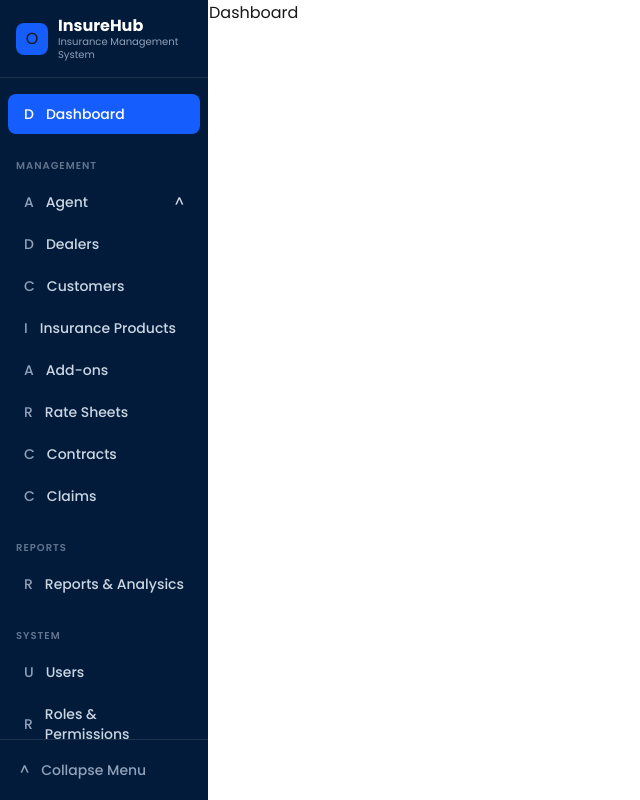
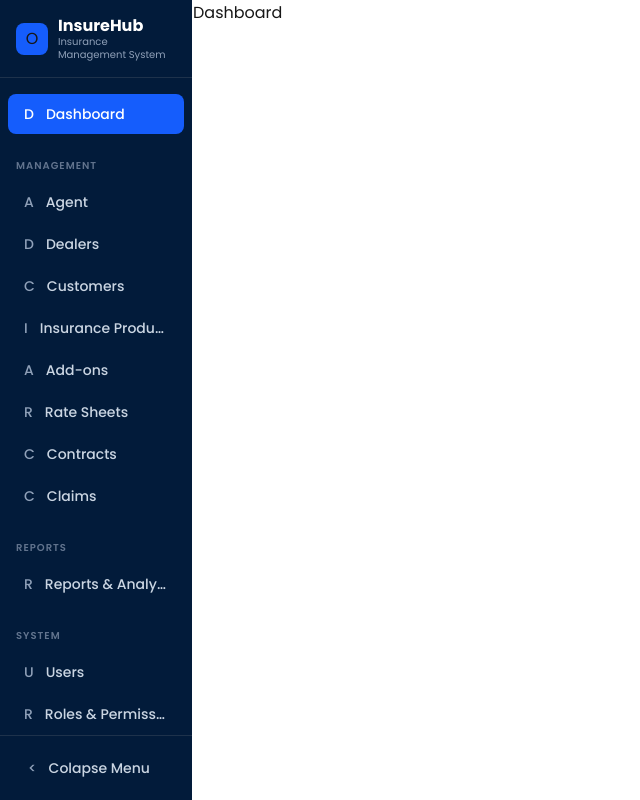
Before and after one commit to NevilChaudhari/InsureHub, a Next.js app: page / in a window 1280 px wide. Shown: the whole page, without its empty margins (0-640 px from the left). Built offline with nearby package versions, Linux system fonts and the light colour scheme.

Commit message:
fixed sidebar

```diff
--- a/app/(Admin)/page.tsx
+++ b/app/(Admin)/page.tsx
@@ -14,7 +14,7 @@ import RolesPermissions from "./RolesPermissions/page";
 import Settings from "./Settings/page";
 import AuditLogs from "./AuditLogs/page";
 
-type pageId = "dashboard" | "agents" | "dealers" | "customers" | "insuranceproducts" | "addons" | "ratesheets" | "contracts" | "claims"| "reports&analytics" | "users"| "roles&permissions"| "settings"| "auditlogs";
+type pageId = "dashboard" | "agents" | "dealers" | "customers" | "insuranceproducts" | "addons" | "ratesheets" | "contracts" | "claims" | "reports&analytics" | "users" | "roles&permissions" | "settings" | "auditlogs";
 
 export default function MainLayout() {
     const [currentPage, setCurrentPage] = useState<pageId>("dashboard");
@@ -31,41 +31,41 @@ export default function MainLayout() {
             case "agents":
                 return <Agents />;
             case "dealers":
-                return <Dealers/>;
+                return <Dealers />;
             case "customers":
-                return <Customers/>;
+                return <Customers />;
             case "insuranceproducts":
-                return <InsuranceProducts/>;
+                return <InsuranceProducts />;
             case "addons":
-                return <AddOns/>
+                return <AddOns />
             case "ratesheets":
-                return <RateSheets/>
+                return <RateSheets />
             case "contracts":
-                return <Contracts/>
+                return <Contracts />
             case "claims":
-                return <Claims/>;
+                return <Claims />;
             case "reports&analytics":
-                return <ReportsAnalitics/>;
+                return <ReportsAnalitics />;
             case "users":
-                return <Users/>;
+                return <Users />;
             case "roles&permissions":
-                return <RolesPermissions/>;
+                return <RolesPermissions />;
             case "settings":
-                return <Settings/>;
+                return <Settings />;
             case "auditlogs":
-                return <AuditLogs/>;
+                return <AuditLogs />;
             default:
                 return <AdminDashboard />;
         }
     };
 
     return (
-        <div className="">
-            <div className={`fixed left-0 top-0 h-screen flex flex-col transition-all duration-300 z-40 bg-[#021B3A] border-right border-1px border-black
-                ${collapse ? "w-16" : "w-52"}
+        <div className="flex">
+            <div className={`left-0 top-0 h-screen flex flex-col transition-all duration-100 z-40 bg-[#021B3A] border-right border-1px border-black justify-center
+                ${collapse ? "w-[3vw] items-center" : "w-[15vw]"}
             `}>
                 <div className="flex items-center gap-2.5 px-4 py-4 border-b border-slate-700/60">
-                    <div className="flex-shrink-0 w-8 h-8 bg-blue-600 rounded-lg flex items-center justify-center">
+                    <div className="shrink-0 w-8 h-8 bg-blue-600 rounded-lg flex items-center justify-center">
                         O
                     </div>
                     {!collapse && (<div>
@@ -79,163 +79,84 @@ export default function MainLayout() {
                 </div>
 
                 <div className="flex-1 overflow-x-hidden overflow-y-auto py-4 px-2 space-y-0.5">
-                    <div
-                        onClick={() => {
-                            changeCurrentPage("dashboard");
-                        }}
-                        className="flex items-center gap-3 px-4 py-2.5 rounded-lg text-sm font-medium transition-all duration-200 cursor-pointer bg-blue-600 text-white"
-                    >
-                        <span className="flex-shrink-0 text-white">D</span>
-                        {!collapse && (<span>Dashboard</span>)}
+                    <div onClick={() => { changeCurrentPage("dashboard"); }} className="flex items-center gap-3 px-4 py-2.5 rounded-lg text-sm font-medium transition-all duration-200 cursor-pointer bg-blue-600 text-white" >
+                        <span className="shrink-0 text-white">D</span>
+                        {!collapse && (<span className="flex-1 min-w-0 text-left truncate">Dashboard</span>)}
                     </div>
-                    <div className={`
-                        ${collapse ? "border-t border-slate-700/50 my-3" : "pt-4 pb-1 px-2"}
-                        `}>
-                        {!collapse && (<span className="text-[10px] font-semibold text-slate-500 uppercase tracking-widest">
-                            Management
-                        </span>)}
+                    <div className={` ${collapse ? "border-t border-slate-700/50 my-3" : "pt-4 pb-1 px-2"} `}>
+                        {!collapse && (<span className="text-[10px] font-semibold text-slate-500 uppercase tracking-widest">Management</span>)}
                     </div>
-                    <div
-                        onClick={() => {
-                            changeCurrentPage("agents");
-                        }}
-                        className="flex items-center gap-3 px-4 py-2.5 w-full rounded-lg text-sm font-medium transition-all duration-200 cursor-pointer hover:bg-slate-700/50 hover:text-white text-slate-300"
-                    >
-                        <span className="flex-shrink-0 text-slate-400">A</span>
-                        {!collapse && (<span className="flex-1 text-left">Agent</span>)}
-                        {!collapse && (<span className="">^</span>)}
+                    <div onClick={() => { changeCurrentPage("agents"); }} className="flex items-center gap-3 px-4 py-2.5 w-full rounded-lg text-sm font-medium transition-all duration-200 cursor-pointer hover:bg-slate-700/50 hover:text-white text-slate-300" >
+                        <span className="shrink-0 text-slate-400">A</span>
+                        {!collapse && (<span className="flex-1 min-w-0 text-left truncate">Agent</span>)}
                     </div>
-                    <div
-                        onClick={() => {
-                            changeCurrentPage("dealers");
-                        }}
-                        className="flex items-center gap-3 px-4 py-2.5 w-full rounded-lg text-sm font-medium transition-all duration-200 cursor-pointer hover:bg-slate-700/50 hover:text-white text-slate-300"
-                    >
-                        <span className="flex-shrink-0 text-slate-400">D</span>
-                        {!collapse && (<span className="flex-1 text-left">Dealers</span>)}
+                    <div onClick={() => { changeCurrentPage("dealers"); }} className="flex items-center gap-3 px-4 py-2.5 w-full rounded-lg text-sm font-medium transition-all duration-200 cursor-pointer hover:bg-slate-700/50 hover:text-white text-slate-300" >
+                        <span className="shrink-0 text-slate-400">D</span>
+                        {!collapse && (<span className="flex-1 min-w-0 text-left truncate">Dealers</span>)}
                     </div>
-                    <div
-                        onClick={() => {
-                            changeCurrentPage("customers");
-                        }}
-                        className="flex items-center gap-3 px-4 py-2.5 w-full rounded-lg text-sm font-medium transition-all duration-200 cursor-pointer hover:bg-slate-700/50 hover:text-white text-slate-300"
-                    >
-                        <span className="flex-shrink-0 text-slate-400">C</span>
-                        {!collapse && (<span className="flex-1 text-left">Customers</span>)}
+                    <div onClick={() => { changeCurrentPage("customers"); }} className="flex items-center gap-3 px-4 py-2.5 w-full rounded-lg text-sm font-medium transition-all duration-200 cursor-pointer hover:bg-slate-700/50 hover:text-white text-slate-300" >
+                        <span className="shrink-0 text-slate-400">C</span>
+                        {!collapse && (<span className="flex-1 min-w-0 text-left truncate">Customers</span>)}
                     </div>
-                    <div
-                        onClick={() => {
-                            changeCurrentPage("insuranceproducts");
-                        }}
-                        className="flex items-center gap-3 px-4 py-2.5 w-full rounded-lg text-sm font-medium transition-all duration-200 cursor-pointer hover:bg-slate-700/50 hover:text-white text-slate-300"
-                    >
-                        <span className="flex-shrink-0 text-slate-400">I</span>
-                        {!collapse && (<span className="flex-1 text-left">Insurance Products</span>)}
+                    <div onClick={() => { changeCurrentPage("insuranceproducts"); }} className="flex items-center gap-3 px-4 py-2.5 w-full rounded-lg text-sm font-medium transition-all duration-200 cursor-pointer hover:bg-slate-700/50 hover:text-white text-slate-300" >
+                        <span className="shrink-0 text-slate-400">I</span>
+                        {!collapse && (<span className="flex-1 min-w-0 text-left truncate">Insurance Products</span>)}
                     </div>
-                    <div
-                        onClick={() => {
-                            changeCurrentPage("addons");
-                        }}
-                        className="flex items-center gap-3 px-4 py-2.5 w-full rounded-lg text-sm font-medium transition-all duration-200 cursor-pointer hover:bg-slate-700/50 hover:text-white text-slate-300"
-                    >
-                        <span className="flex-shrink-0 text-slate-400">A</span>
-                        {!collapse && (<span className="flex-1 text-left">Add-ons</span>)}
+                    <div onClick={() => { changeCurrentPage("addons"); }} className="flex items-center gap-3 px-4 py-2.5 w-full rounded-lg text-sm font-medium transition-all duration-200 cursor-pointer hover:bg-slate-700/50 hover:text-white text-slate-300" >
+                        <span className="shrink-0 text-slate-400">A</span>
+                        {!collapse && (<span className="flex-1 min-w-0 text-left truncate">Add-ons</span>)}
                     </div>
-                    <div
-                        onClick={() => {
-                            changeCurrentPage("ratesheets");
-                        }}
-                        className="flex items-center gap-3 px-4 py-2.5 w-full rounded-lg text-sm font-medium transition-all duration-200 cursor-pointer hover:bg-slate-700/50 hover:text-white text-slate-300"
-                    >
-                        <span className="flex-shrink-0 text-slate-400">R</span>
-                        {!collapse && (<span className="flex-1 text-left">Rate Sheets</span>)}
+                    <div onClick={() => { changeCurrentPage("ratesheets"); }} className="flex items-center gap-3 px-4 py-2.5 w-full rounded-lg text-sm font-medium transition-all duration-200 cursor-pointer hover:bg-slate-700/50 hover:text-white text-slate-300" >
+                        <span className="shrink-0 text-slate-400">R</span>
+                        {!collapse && (<span className="flex-1 min-w-0 text-left truncate">Rate Sheets</span>)}
                     </div>
-                    <div
-                        onClick={() => {
-                            changeCurrentPage("contracts");
-                        }}
-                        className="flex items-center gap-3 px-4 py-2.5 w-full rounded-lg text-sm font-medium transition-all duration-200 cursor-pointer hover:bg-slate-700/50 hover:text-white text-slate-300"
-                    >
-                        <span className="flex-shrink-0 text-slate-400">C</span>
-                        {!collapse && (<span className="flex-1 text-left">Contracts</span>)}
+                    <div onClick={() => { changeCurrentPage("contracts"); }} className="flex items-center gap-3 px-4 py-2.5 w-full rounded-lg text-sm font-medium transition-all duration-200 cursor-pointer hover:bg-slate-700/50 hover:text-white text-slate-300">
+                        <span className="shrink-0 text-slate-400">C</span>
+                        {!collapse && (<span className="flex-1 min-w-0 text-left truncate">Contracts</span>)}
                     </div>
-                    <div
-                        onClick={() => {
-                            changeCurrentPage("claims");
-                        }}
-                        className="flex items-center gap-3 px-4 py-2.5 w-full rounded-lg text-sm font-medium transition-all duration-200 cursor-pointer hover:bg-slate-700/50 hover:text-white text-slate-300"
-                    >
-                        <span className="flex-shrink-0 text-slate-400">C</span>
-                        {!collapse && (<span className="flex-1 text-left">Claims</span>)}
+                    <div onClick={() => { changeCurrentPage("claims"); }} className="flex items-center gap-3 px-4 py-2.5 w-full rounded-lg text-sm font-medium transition-all duration-200 cursor-pointer hover:bg-slate-700/50 hover:text-white text-slate-300" >
+                        <span className="shrink-0 text-slate-400">C</span>
+                        {!collapse && (<span className="flex-1 min-w-0 text-left truncate">Claims</span>)}
                     </div>
-                    <div className={`
-                        ${collapse ? "border-t border-slate-700/50 my-3" : "pt-4 pb-1 px-2"}
-                        `}>
-                        {!collapse && (<span className="text-[10px] font-semibold text-slate-500 uppercase tracking-widest">
-                            Reports
-                        </span>)}
+                    <div className={` ${collapse ? "border-t border-slate-700/50 my-3" : "pt-4 pb-1 px-2"} `}>
+                        {!collapse && (<span className="text-[10px] font-semibold text-slate-500 uppercase tracking-widest"> Reports </span>)}
                     </div>
-                    <div
-                        onClick={() => {
-                            changeCurrentPage("reports&analytics");
-                        }}
+                    <div onClick={() => { changeCurrentPage("reports&analytics"); }} className="flex items-center gap-3 px-4 py-2.5 rounded-lg text-sm font-medium transition-all duration-200 cursor-pointer text-slate-300 hover:bg-slate-700/50 hover:text-white">
+                        <span className="shrink-0 text-slate-400">R</span>
+                        {!collapse && (<span className="flex-1 min-w-0 text-left truncate">Reports & Analysics</span>)}
+                    </div>
+                    <div className={` ${collapse ? "border-t border-slate-700/50 my-3" : "pt-4 pb-1 px-2"} `}>
+                        {!collapse && (<span className="text-[10px] font-semibold text-slate-500 uppercase tracking-widest"> System </span>)}
+                    </div>
+                    <div onClick={() => { changeCurrentPage("users"); }} className="flex items-center gap-3 px-4 py-2.5 rounded-lg text-sm font-medium transition-all duration-200 cursor-pointer text-slate-300 hover:bg-slate-700/50 hover:text-white">
+                        <span className="shrink-0 text-slate-400">U</span>
+                        {!collapse && (<span className="flex-1 min-w-0 text-left truncate">Users</span>)}
+                    </div>
+                    <div onClick={() => { changeCurrentPage("roles&permissions"); }} className="flex items-center gap-3 px-4 py-2.5 rounded-lg text-sm font-medium transition-all duration-200 cursor-pointer text-slate-300 hover:bg-slate-700/50 hover:text-white">
+                        <span className="shrink-0 text-slate-400">R</span>
+                        {!collapse && (<span className="flex-1 min-w-0 text-left truncate">Roles & Permissions</span>)}
+                    </div>
+                    <div onClick={() => { changeCurrentPage("settings"); }} className="flex items-center gap-3 px-4 py-2.5 rounded-lg text-sm font-medium transition-all duration-200 cursor-pointer text-slate-300 hover:bg-slate-700/50 hover:text-white">
+                        <span className="shrink-0 text-slate-400">S</span>
+                        {!collapse && (<span className="flex-1 min-w-0 text-left truncate">Settings</span>)}
+                    </div>
+                    <div onClick={() => { changeCurrentPage("auditlogs"); }}
                         className="flex items-center gap-3 px-4 py-2.5 rounded-lg text-sm font-medium transition-all duration-200 cursor-pointer text-slate-300 hover:bg-slate-700/50 hover:text-white">
-                        <span className="flex-shrink-0 text-slate-400">R</span>
-                        {!collapse && (<span className="">Reports & Analysics</span>)}
-                    </div>
-                    <div className={`
-                        ${collapse ? "border-t border-slate-700/50 my-3" : "pt-4 pb-1 px-2"}
-                        `}>
-                        {!collapse && (<span className="text-[10px] font-semibold text-slate-500 uppercase tracking-widest">
-                            System
-                        </span>)}
-                    </div>
-                    <div
-                        onClick={() => {
-                            changeCurrentPage("users");
-                        }}
-                        className="flex items-center gap-3 px-4 py-2.5 rounded-lg text-sm font-medium transition-all duration-200 cursor-pointer text-slate-300 hover:bg-slate-700/50 hover:text-white">
-                        <span className="flex-shrink-0 text-slate-400">U</span>
-                        {!collapse && (<span className="">Users</span>)}
-                    </div>
-                    <div
-                        onClick={() => {
-                            changeCurrentPage("roles&permissions");
-                        }}
-                        className="flex items-center gap-3 px-4 py-2.5 rounded-lg text-sm font-medium transition-all duration-200 cursor-pointer text-slate-300 hover:bg-slate-700/50 hover:text-white">
-                        <span className="flex-shrink-0 text-slate-400">R</span>
-                        {!collapse && (<span className="">Roles & Permissions</span>)}
-                    </div>
-                    <div
-                        onClick={() => {
-                            changeCurrentPage("settings");
-                        }}
-                        className="flex items-center gap-3 px-4 py-2.5 rounded-lg text-sm font-medium transition-all duration-200 cursor-pointer text-slate-300 hover:bg-slate-700/50 hover:text-white">
-                        <span className="flex-shrink-0 text-slate-400">S</span>
-                        {!collapse && (<span className="">Settings</span>)}
-                    </div>
-                    <div
-                        onClick={() => {
-                            changeCurrentPage("auditlogs");
-                        }}
-                        className="flex items-center gap-3 px-4 py-2.5 rounded-lg text-sm font-medium transition-all duration-200 cursor-pointer text-slate-300 hover:bg-slate-700/50 hover:text-white">
-                        <span className="flex-shrink-0 text-slate-400">A</span>
-                        {!collapse && (<span className="">Audit Logs</span>)}
+                        <span className="shrink-0 text-slate-400">A</span>
+                        {!collapse && (<span className="flex-1 min-w-0 text-left truncate">Audit Logs</span>)}
                     </div>
                 </div>
+
+                {/* Colapse Button */}
                 <div className="border-t border-slate-700/60 p-3">
-                    <div
-                        onClick={()=>{
-                            setCollapse(!collapse);
-                        }}
-                        className="flex items-center gap-3 px-2 py-2 rounded-lg text-sm font-medium transition-all text-slate-400 hover:bg-slate-700/50 hover:text-white w-full ">
-                        <span className="">^</span>
-                        {!collapse && (<span className="">Collapse Menu</span>)}
+                    <div onClick={() => { setCollapse(!collapse); }}
+                        className="flex items-center gap-3 px-4 py-2.5 rounded-lg text-sm font-medium transition-all duration-200 cursor-pointer text-slate-300 hover:bg-slate-700/50 hover:text-white">
+                        <span className="shrink-0 text-slate-400">{'<'}</span>
+                        {!collapse && (<span className="flex-1 min-w-0 text-left truncate">Colapse Menu</span>)}
                     </div>
                 </div>
             </div>
-            <div className={` top-0 border border-white transition-all duration-300
-                ${collapse ? "ml-16" : "ml-52"}
+            <div className={`w-full top-0 border border-white transition-all duration-100
                 `}>{returnCurrentPage()}</div>
         </div>
     );
```
